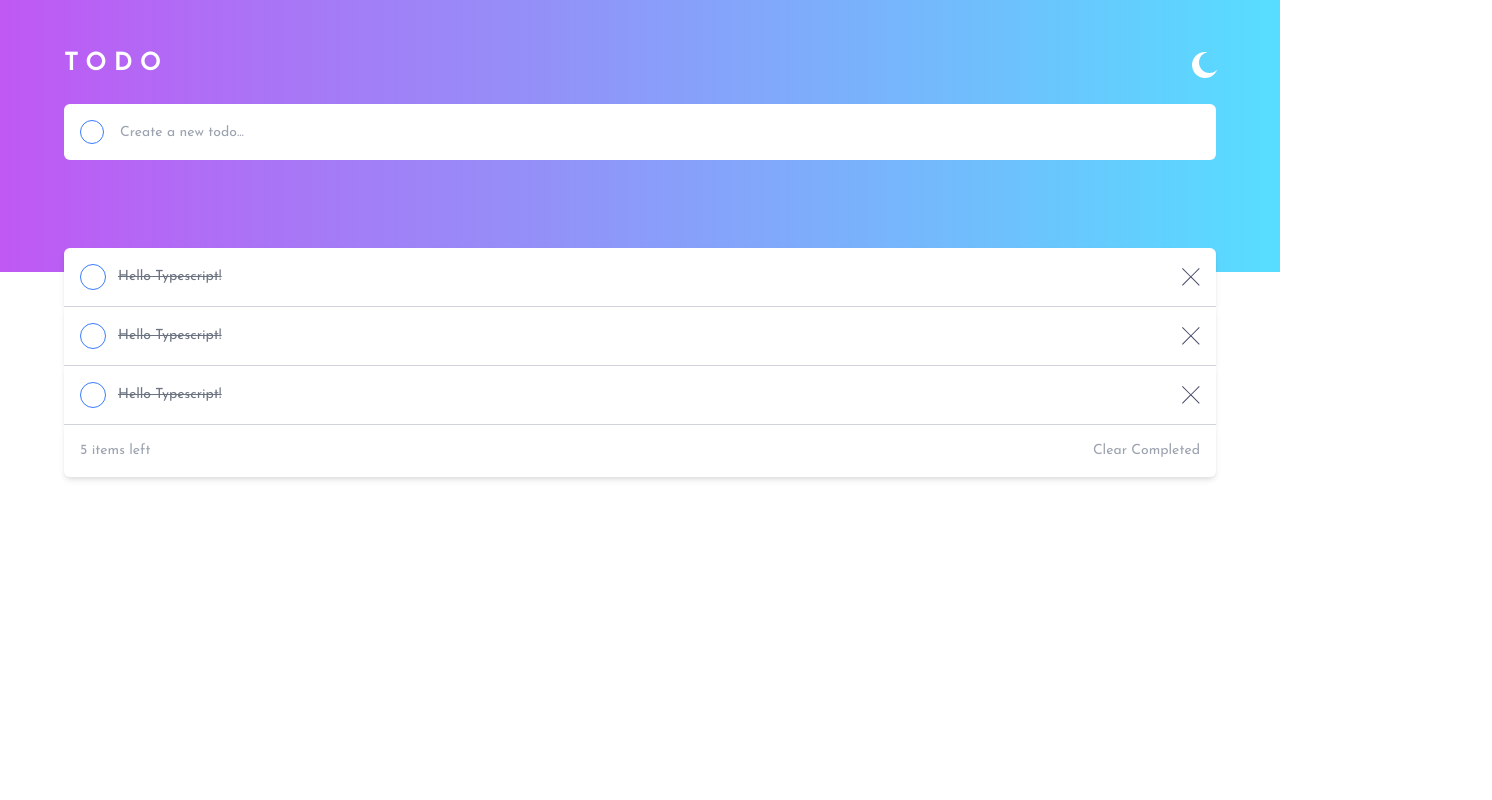
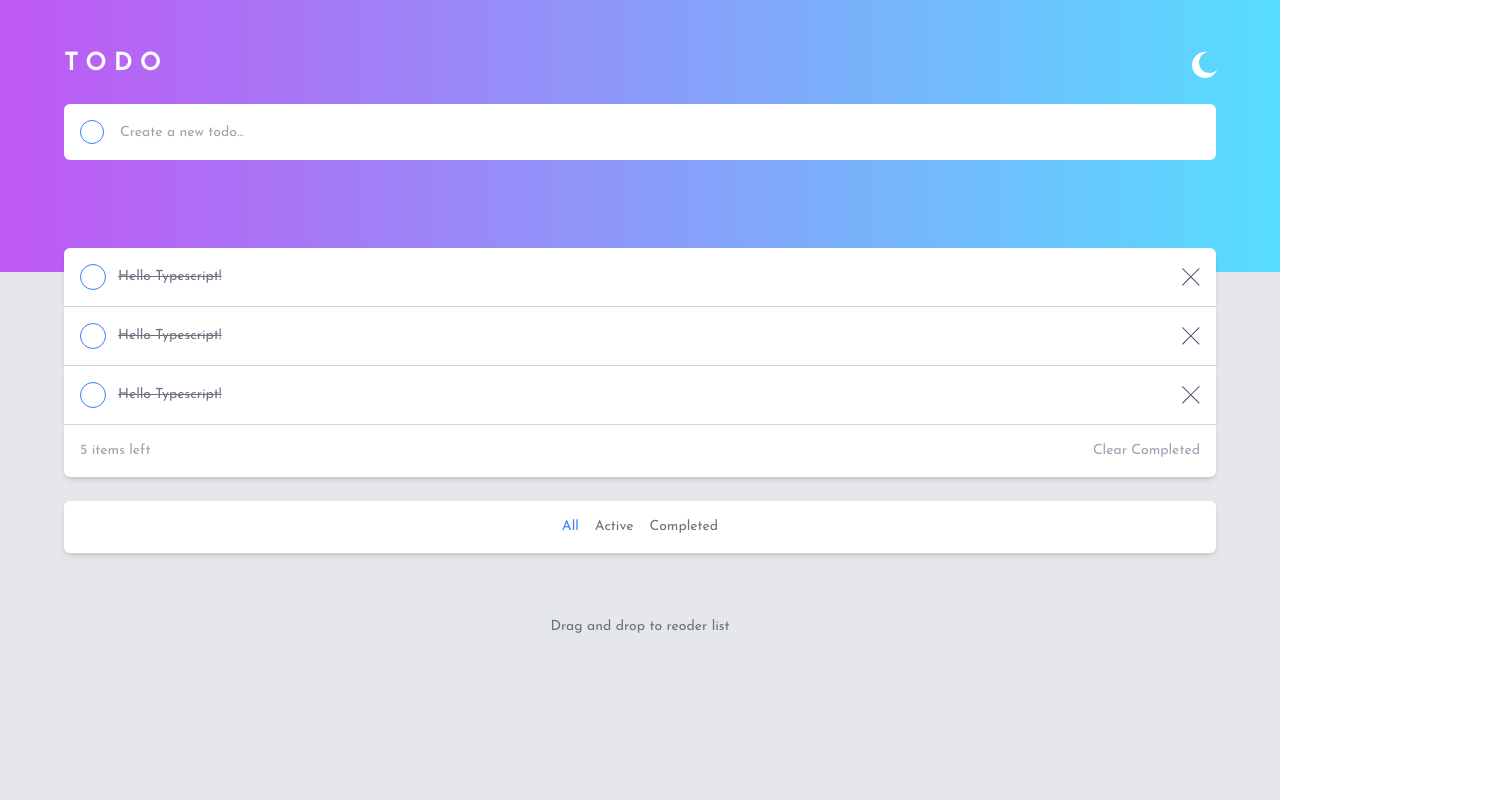
Before and after one commit to nico-TheDev/ts-todo, a React (Create React App) app: page / in a window 1280 px wide. Shown: the whole page, 1492 px wide, since content can reach past the window. Built offline with nearby package versions, Linux system fonts and the light colour scheme.

Commit message:
fix ui close to design

```diff
--- a/src/App.tsx
+++ b/src/App.tsx
@@ -1,5 +1,6 @@
 import { useState } from "react";
 import Header from "./components/Header";
+import Sorter from "./components/Sorter";
 import TodoList from "./components/TodoList";
 
 interface IProps {}
@@ -13,9 +14,13 @@ interface Todo {
 const App: React.FC<IProps> = () => {
     const [todos, setTodos] = useState<Todo[] | null | undefined>();
     return (
-        <div className="font-main text-mainSize">
+        <div className="font-main text-mainSize bg-gray-200 overflow-x-hidden min-h-screen">
             <Header />
             <TodoList />
+            <Sorter />
+            <p className="mt-16 text-gray-500 text-sm text-center">
+                Drag and drop to reoder list
+            </p>
         </div>
     );
 };
```
